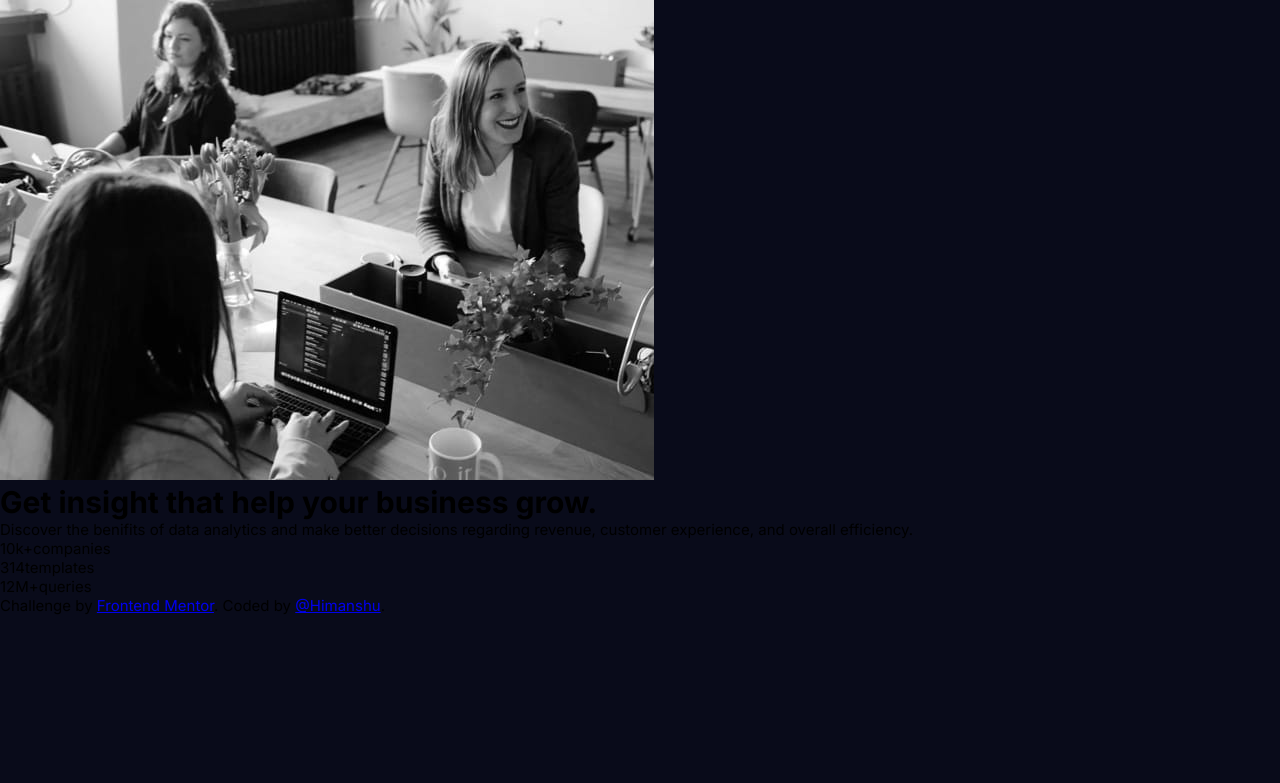
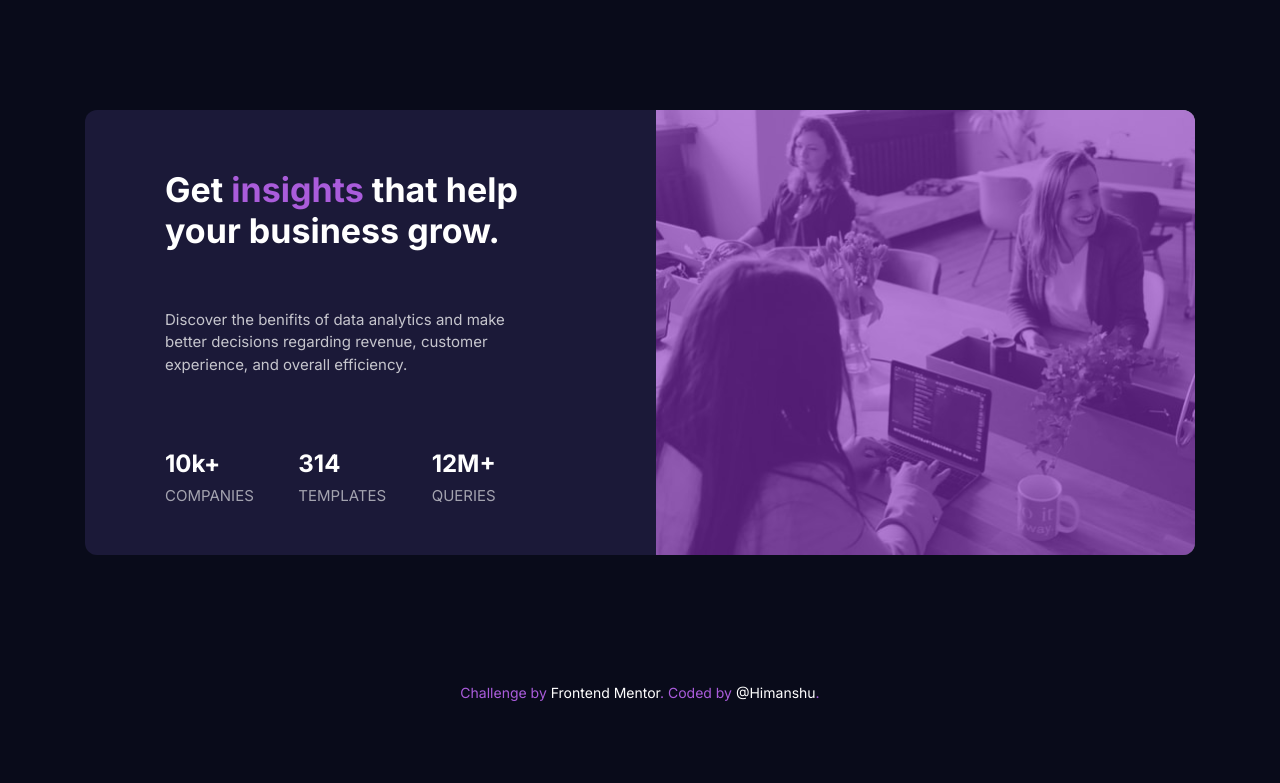
Before and after one commit to Himanshu-196018/stats-preview-card-component-challenge, a plain HTML site: page index.html in a window 1280 px wide. Drawn offline with Linux system fonts and the light colour scheme.

Commit message:
style for mobile and desktop completed

```diff
--- a/index.html
+++ b/index.html
@@ -19,18 +19,14 @@
     <!-- main component -->
     <main class="component">
       <!-- section 1 image -->
-      <picture>
-        <source
-          media="(min-width: 400px)"
-          srcset="images/image-header-mobile.jpg"
-        />
+      <div class="image">
         <img src="images/image-header-desktop.jpg" alt="" />
-      </picture>
+      </div>
 
       <!-- content -->
       <div class="content">
         <h1 class="heading">
-          Get <strong>insight</strong> that help your business grow.
+          Get <strong>insights</strong> that help your business grow.
         </h1>
 
         <p>
--- a/style.css
+++ b/style.css
@@ -6,9 +6,130 @@
 
 html,
 body {
-  width: 100%;
   min-height: 100vh;
   font-family: Inter, sans-serif;
   font-size: 15px;
   background-color: hsl(233, 47%, 7%);
+  text-align: center;
+  display: grid;
 }
+
+/* style for component */
+.component {
+  margin-top: 70px;
+  width: 325px;
+  color: white;
+  background-color: hsl(244, 38%, 16%);
+  border-radius: 12px;
+  justify-self: center;
+  align-self: center;
+}
+
+/* adding color filter to image */
+.image::before {
+  width: 325px;
+  height: 240px;
+  content: "";
+  position: absolute;
+  background-color: hsla(277, 60%, 47%, 0.6);
+  border-radius: 12px 12px 0 0;
+}
+
+/* image */
+.image img {
+  width: 325px;
+  height: 240px;
+  border-radius: 12px 12px 0 0;
+}
+
+/* style for component content */
+h1 {
+  margin: 40px 30px 0;
+  font-size: 28px;
+}
+h1 strong {
+  color: hsl(277, 64%, 61%);
+}
+
+p {
+  margin: 20px 30px 0;
+  max-width: 350px;
+  line-height: 1.5;
+  color: hsla(0, 0%, 100%, 0.75);
+}
+
+/* style for stats section */
+.row {
+  margin: 35px 30px 30px;
+  display: grid;
+  row-gap: 28px;
+}
+
+.box {
+  display: grid;
+  row-gap: 8px;
+}
+
+.stat-num {
+  font-size: 24px;
+  font-weight: 700;
+}
+
+.stat-title {
+  color: hsla(0, 0%, 100%, 0.6);
+  text-transform: uppercase;
+}
+
+/* style for larger screens */
+@media screen and (width > 800px) {
+  .component {
+    margin: 70px 20px;
+    width: 1110px;
+    height: 445px;
+    display: flex;
+    flex-direction: row-reverse;
+    justify-content: space-between;
+  }
+
+  /* filter effect */
+  .image::before {
+    width: 539px;
+    height: 445px;
+    border-radius: 0 12px 12px 0;
+  }
+
+  /* image */
+  .image img {
+    width: 539px;
+    height: 445px;
+    border-radius: 0 12px 12px 0;
+  }
+  .content {
+    margin-left: 50px;
+    width: 550px;
+    height: 445px;
+    text-align: left;
+    display: grid;
+    align-content: space-around;
+  }
+
+  h1 {
+    width: 400px;
+    font-size: 34px;
+  }
+  .row {
+    width: 400px;
+    grid-template-columns: 1fr 1fr 1fr;
+  }
+}
+
+/* style for footer */
+footer {
+  font-size: 14px;
+  margin: 20px 0;
+  color: hsl(277, 64%, 61%);
+}
+footer a {
+  text-decoration: none;
+  color: white;
+}
```
